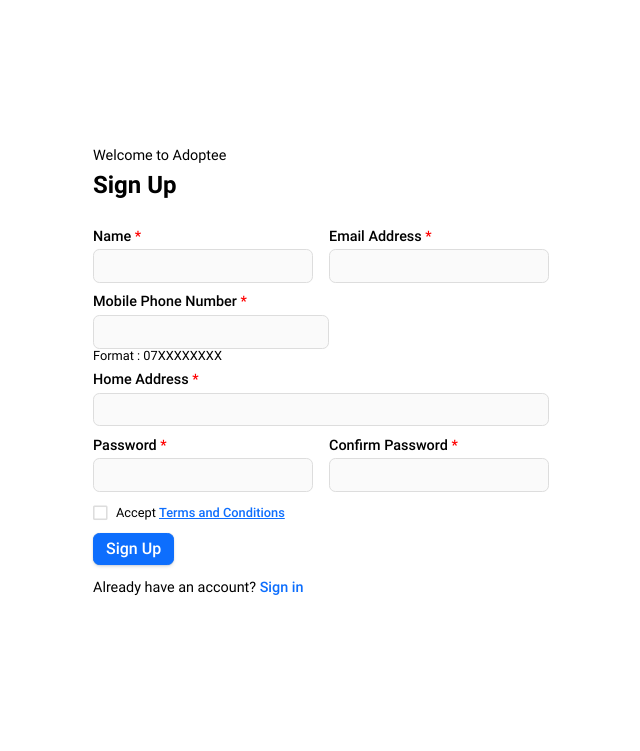
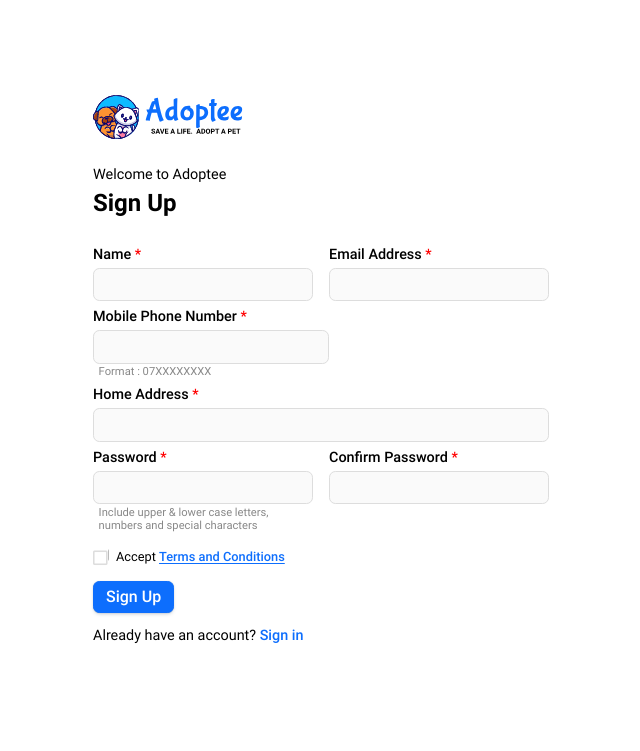
Before and after one commit to dalanad/adoptee, a PHP site: page /auth/auth/sign_up in a window 1280 px wide. Shown: the top 751 px of the page, without its empty margins (311-951 px from the left). Run offline with PHP 8.4, Linux system fonts and the light colour scheme.

Commit message:
faq page & password complexity check

```diff
--- a/assets/css/styles.css
+++ b/assets/css/styles.css
@@ -375,6 +375,13 @@ header .logo img {
 	margin-left: 0.2rem;
 }
 
+.field-hint {
+	font-size: 0.7em;
+	padding: 0.2em 0.5em;
+	color: var(--gray-5);
+	padding-bottom: 0;
+}
+
 /* checkbox & radio box */
 .ctrl-check[type="checkbox"],
 .ctrl-radio[type="radio"] {
--- a/controllers/MainController.php
+++ b/controllers/MainController.php
@@ -16,4 +16,9 @@ class MainController extends Controller
         }
         View::json($links);
     }
+
+    function faq()
+    {
+        View::render("public/faq");
+    }
 }
--- a/view/_layout/helpers.php
+++ b/view/_layout/helpers.php
@@ -13,7 +13,7 @@ function user_btn()
              <div class='dropdown-content'>
                 <a class='btn black btn-link' href='/profile/user_profile'><i class='fa fa-user'></i>&nbsp; Profile</a>
                 <a class='btn black btn-link' href='/merchandise/cart'> <i class='fas fa-shopping-cart'></i></i>&nbsp; Cart</a>
-                <a class='btn black btn-link'> <i class='fa fa-question'></i>&nbsp; Help</a>
+                <a class='btn black btn-link' href='/main/faq'> <i class='fa fa-question'></i>&nbsp; Help</a>
                 <a class='btn black btn-link' href='/auth/sign_out'> <i class='fa fa-sign-out'></i>&nbsp; Sign Out</a>
             </div>
         </div>";
--- a/view/auth/sign_up.php
+++ b/view/auth/sign_up.php
@@ -20,6 +20,7 @@ $_SESSION['email'] = $_POST["email"] ?? ""; ?>
 <form class="centered-container" action="/Auth/process_sign_up" method="POST">
     <div class="card-container">
         <div>
+            <img src="/assets/images/logo_vector_filled.svg" style='max-width:150px; margin-bottom:1rem' />
 
             <div class="body-text">
                 <p class="m0">Welcome to Adoptee</p>
@@ -33,39 +34,35 @@ $_SESSION['email'] = $_POST["email"] ?? ""; ?>
                 <div class="field column">
                     <label>Name</label>
                     <input class="ctrl" type="text" value="<?php echo ($_SESSION['name']); ?>" name="name" required>
-                    <span class="field-msg"></span>
                 </div>
 
                 <div class="field column">
                     <label>Email Address</label>
                     <input class="ctrl" type="email" value="<?php echo ($_SESSION['email']); ?>" name="email" required>
-                    <span class="field-msg"></span>
                 </div>
             </div>
 
             <div class="field column" style="width:50%;">
                 <label>Mobile Phone Number</label>
                 <input class="ctrl" type="text" name="telephone" pattern="07[0-9]{8}" required>
-                <small>Format : 07XXXXXXXX</small>
+                <small class="field-hint">Format : 07XXXXXXXX</small>
             </div>
 
             <div class="field column">
                 <label>Home Address</label>
                 <input class="ctrl" type="text" name="address" required>
-                <span class="field-msg"></span>
             </div>
 
             <div class="row">
                 <div class="field column">
                     <label>Password</label>
-                    <input class="ctrl" type="password" name="password" required>
-                    <span class="field-msg"></span>
+                    <input class="ctrl" type="password" autocomplete="new-password" pattern="^(?=.*[a-z])(?=.*[A-Z])(?=.*[0-9])(?=.*[!@#\$%\^&\*]).{8,}$" name="password" required>
+                    <small class="field-hint">Include upper & lower case letters,<br> numbers and special characters </small>
                 </div>
 
                 <div class="field column">
                     <label>Confirm Password</label>
                     <input class="ctrl" type="password" name="confirmPassword" required>
-                    <span class="field-msg"></span>
                 </div>
 
                 <?php if (isset($_GET["error"])) { ?>
@@ -74,10 +71,11 @@ $_SESSION['email'] = $_POST["email"] ?? ""; ?>
                     </div>
                 <?php } ?>
             </div>
-
-            <div class="field" style="display:inline; font-size:0.8rem">
-                <input class="ctrl-check mb2" type="checkbox">&nbsp Accept
-                <a class="btn-link bold mb2" href="">Terms and Conditions</a>
+            <div class="field" style="margin:.5rem 0rem;">
+                <div style="display:inline; font-size:0.8rem;">
+                    <input class="ctrl-check" required type="checkbox">&nbsp Accept
+                    <a class="btn-link bold" href="">Terms and Conditions</a>
+                </div>
             </div>
 
             <div><button class="btn">Sign Up</button></div>
@@ -87,10 +85,6 @@ $_SESSION['email'] = $_POST["email"] ?? ""; ?>
                     <a class="btn-link bold text-decoration-none" href="/auth/sign_in">Sign in</a>
                 </p>
             </div>
+            </>
         </div>
-    </div>
 </form>
-
-<script>
-
-</script>
--- a/view/auth/sign_up_doctor.php
+++ b/view/auth/sign_up_doctor.php
@@ -32,12 +32,13 @@
             </div>
             <div class="field">
                 <label>Password</label>
-                <input class="ctrl" type="password" autocomplete="new-password" name="password" required>
+                <input class="ctrl" type="password" autocomplete="new-password" pattern="^(?=.*[a-z])(?=.*[A-Z])(?=.*[0-9])(?=.*[!@#\$%\^&\*]).{8,}$" name="password" required>
             </div>
             <div class="field">
                 <label>Confirm Password</label>
                 <input class="ctrl" type="password" autocomplete="new-password" name="confirm-password" onkeyup="validateForm(event)" required>
             </div>
+            <small class="field-hint" style="grid-column: 1/ span 2;">* Include upper & lower case letters, numbers and special characters </small>
         </div>
         <div class="form-grid">
             <div class="separator body-text"> <i class="far fa-stethoscope"></i> &nbsp; Doctor Details</div>
```
Also changed, not shown: view/auth/sign_up_organization.php (+6 -4 lines), view/public/faq.php (added, +25 -0 lines).
